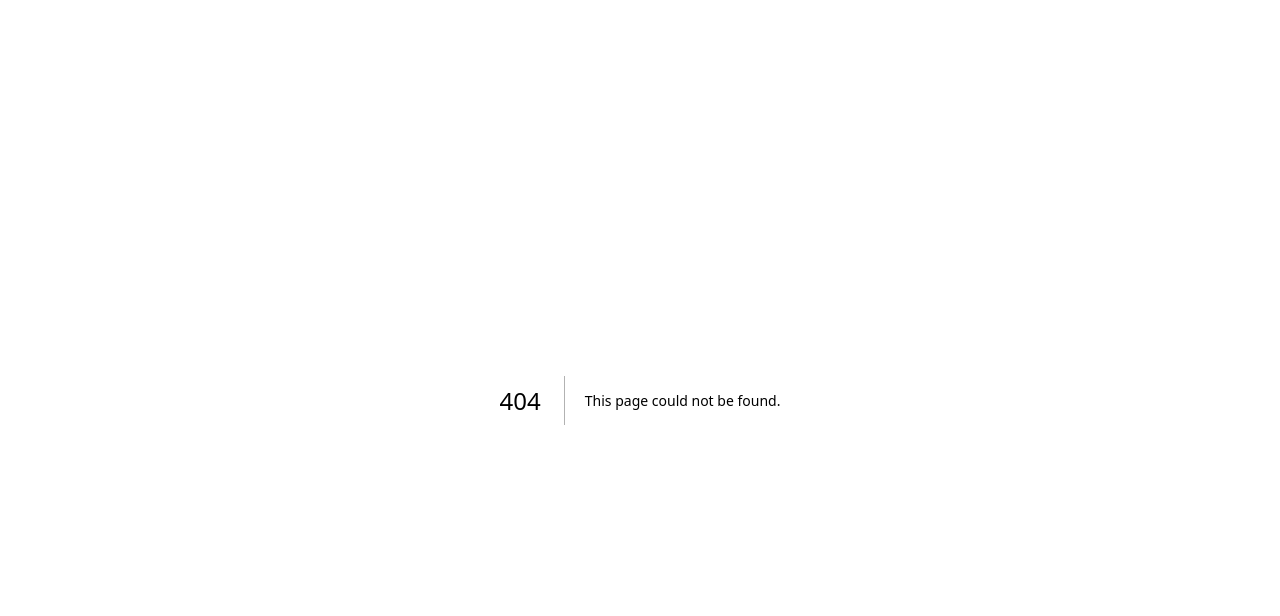
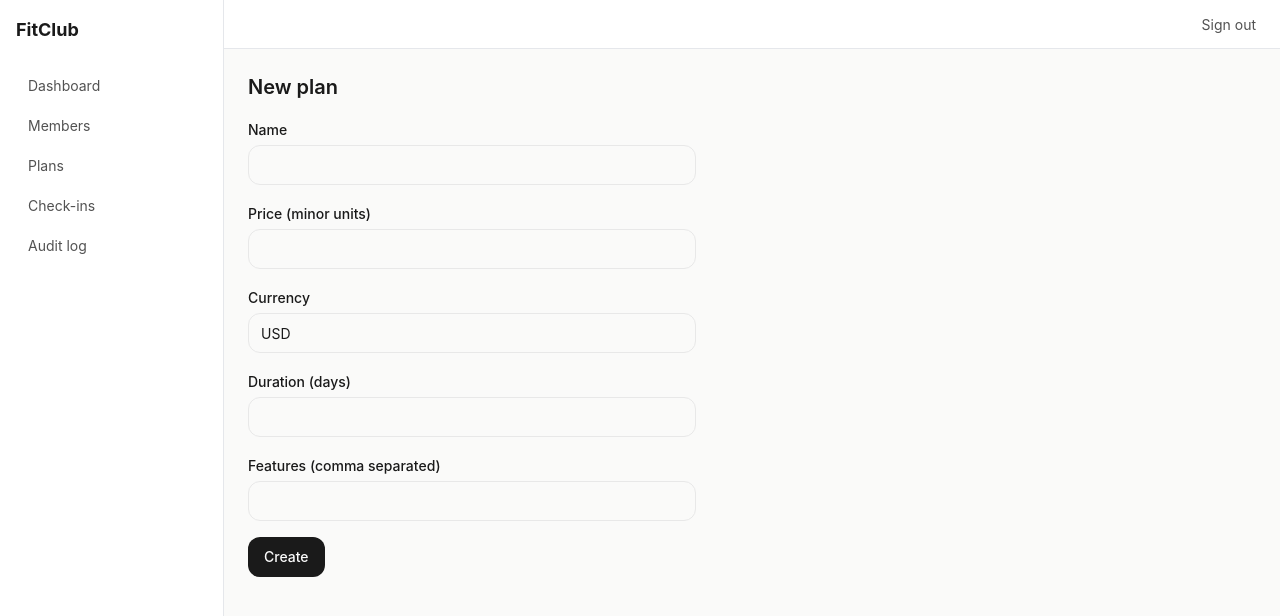
Before and after one commit to slotr/fitclub-os, a Next.js app in the folder apps/web/: page /admin/plans/new in a window 1280 px wide. Before the commit this address had no page. Shown: the top 616 px of the page. Built offline with nearby package versions, Linux system fonts and the light colour scheme; no server answers.

Commit message:
feat(web): plans list and create form

```diff
--- /dev/null
+++ b/apps/web/src/app/admin/plans/_actions.ts
@@ -0,0 +1,28 @@
+"use server";
+
+import { revalidatePath } from "next/cache";
+import { redirect } from "next/navigation";
+import { createPlanInput } from "@fitness/api";
+import { plans } from "@fitness/db";
+import { withTenantScope } from "@/lib/db";
+import { getCurrentTenantId } from "@/lib/tenant";
+
+export async function createPlanAction(formData: FormData) {
+  const parsed = createPlanInput.safeParse({
+    name: formData.get("name"),
+    priceMinor: formData.get("priceMinor"),
+    currency: formData.get("currency") || "USD",
+    durationDays: formData.get("durationDays"),
+    features: ((formData.get("features") as string) ?? "")
+      .split(",")
+      .map((s) => s.trim())
+      .filter(Boolean),
+  });
+  if (!parsed.success) return { error: parsed.error.message };
+  const tenantId = await getCurrentTenantId();
+  await withTenantScope(tenantId, async (db) => {
+    await db.insert(plans).values({ ...parsed.data, tenantId: tenantId! });
+  });
+  revalidatePath("/admin/plans");
+  redirect("/admin/plans");
+}
--- /dev/null
+++ b/apps/web/src/app/admin/plans/new/page.tsx
@@ -0,0 +1,45 @@
+import { Button } from "@/components/ui/button";
+import { Input } from "@/components/ui/input";
+import { Label } from "@/components/ui/label";
+import { createPlanAction } from "../_actions";
+
+export default function NewPlanPage() {
+  return (
+    <form
+      action={async (fd) => {
+        "use server";
+        await createPlanAction(fd);
+      }}
+      className="max-w-md space-y-4"
+    >
+      <h1 className="text-xl font-semibold">New plan</h1>
+      <Field label="Name" name="name" required />
+      <Field label="Price (minor units)" name="priceMinor" type="number" required />
+      <Field label="Currency" name="currency" defaultValue="USD" />
+      <Field label="Duration (days)" name="durationDays" type="number" required />
+      <Field label="Features (comma separated)" name="features" />
+      <Button type="submit">Create</Button>
+    </form>
+  );
+}
+
+function Field(props: {
+  label: string;
+  name: string;
+  type?: string;
+  required?: boolean;
+  defaultValue?: string;
+}) {
+  return (
+    <div className="space-y-1">
+      <Label htmlFor={props.name}>{props.label}</Label>
+      <Input
+        id={props.name}
+        name={props.name}
+        type={props.type ?? "text"}
+        required={props.required}
+        defaultValue={props.defaultValue}
+      />
+    </div>
+  );
+}
--- /dev/null
+++ b/apps/web/src/app/admin/plans/page.tsx
@@ -0,0 +1,55 @@
+import { desc } from "drizzle-orm";
+import Link from "next/link";
+import { plans } from "@fitness/db";
+import { Button } from "@/components/ui/button";
+import {
+  Table,
+  TableBody,
+  TableCell,
+  TableHead,
+  TableHeader,
+  TableRow,
+} from "@/components/ui/table";
+import { withTenantScope } from "@/lib/db";
+import { getCurrentTenantId } from "@/lib/tenant";
+
+export default async function PlansPage() {
+  const tenantId = await getCurrentTenantId();
+  const rows = await withTenantScope(tenantId, async (db) =>
+    db.select().from(plans).orderBy(desc(plans.createdAt)),
+  );
+  return (
+    <div className="space-y-4">
+      <div className="flex items-center justify-between">
+        <h1 className="text-xl font-semibold">Plans</h1>
+        <Button asChild>
+          <Link href={"/admin/plans/new" as Parameters<typeof Link>[0]["href"]}>+ New plan</Link>
+        </Button>
+      </div>
+      <div className="rounded-md border bg-white">
+        <Table>
+          <TableHeader>
+            <TableRow>
+              <TableHead>Name</TableHead>
+              <TableHead>Price</TableHead>
+              <TableHead>Duration</TableHead>
+              <TableHead>Active</TableHead>
+            </TableRow>
+          </TableHeader>
+          <TableBody>
+            {rows.map((p) => (
+              <TableRow key={p.id}>
+                <TableCell>{p.name}</TableCell>
+                <TableCell>
+                  {(p.priceMinor / 100).toFixed(2)} {p.currency}
+                </TableCell>
+                <TableCell>{p.durationDays} days</TableCell>
+                <TableCell>{p.active ? "Yes" : "No"}</TableCell>
+              </TableRow>
+            ))}
+          </TableBody>
+        </Table>
+      </div>
+    </div>
+  );
+}
--- a/packages/api/src/index.ts
+++ b/packages/api/src/index.ts
@@ -1 +1,2 @@
 export * from "./schemas/member";
+export * from "./schemas/plan";
--- /dev/null
+++ b/packages/api/src/schemas/plan.ts
@@ -0,0 +1,11 @@
+import { z } from "zod";
+
+export const createPlanInput = z.object({
+  name: z.string().min(1).max(120),
+  priceMinor: z.coerce.number().int().min(0),
+  currency: z.string().length(3).default("USD"),
+  durationDays: z.coerce.number().int().min(1),
+  features: z.array(z.string()).default([]),
+});
+
+export type CreatePlanInput = z.infer<typeof createPlanInput>;
```
